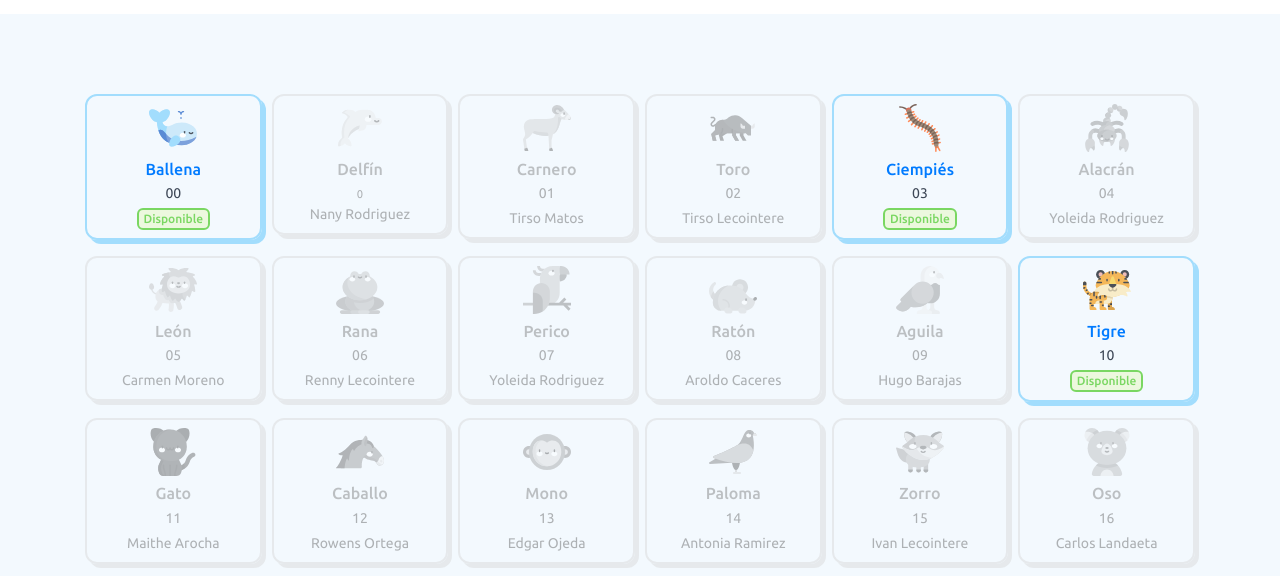
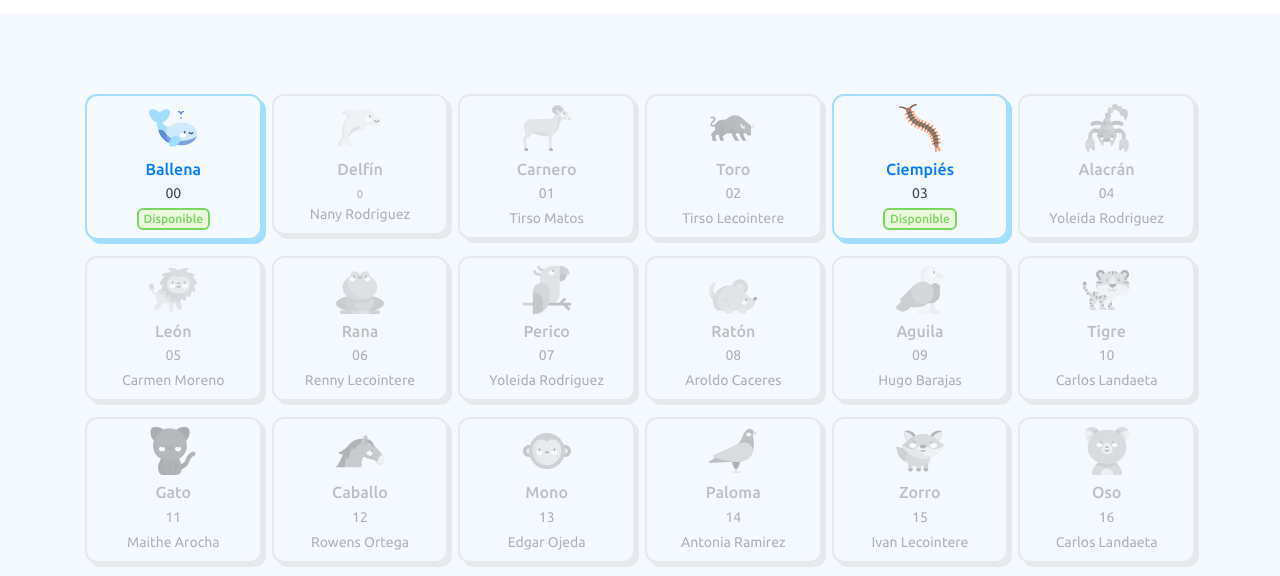
Before and after one commit to carlossacem/phone-giveaway, a website: page index.html in a window 1280 px wide. Shown: the part 637-1213 px from the top of the page. Drawn offline with nearby package versions, Linux system fonts and the light colour scheme.

Commit message:
agregando n 10 tigre

```diff
--- a/index.html
+++ b/index.html
@@ -386,7 +386,7 @@
                     </div>
                 </div>
                 <div class="col-4 col-lg-2">
-                    <div class="card-general mb-3">
+                    <div class="card-general card-general-taken mb-3">
                         <div class="p-2 text-center">
                             <svg class="mb-2"width="48" height="48" viewBox="0 0 48 48" fill="none" xmlns="http://www.w3.org/2000/svg">
                                 <g clip-path="url(#clip0)">
@@ -424,7 +424,7 @@
                             </svg>
                             <h6 class="text-primary mb-1">Tigre</h6>
                             <div class="mb-1">10</div>
-                            <a class="badge badge-success" href="https://wa.me/584129408671?text=El%20n%C3%BAmero%2010%20animal%20%22Tigre%22">Disponible</a>
+                            <div>Carlos Landaeta</div>
                         </div>
                     </div>
                 </div>
```
